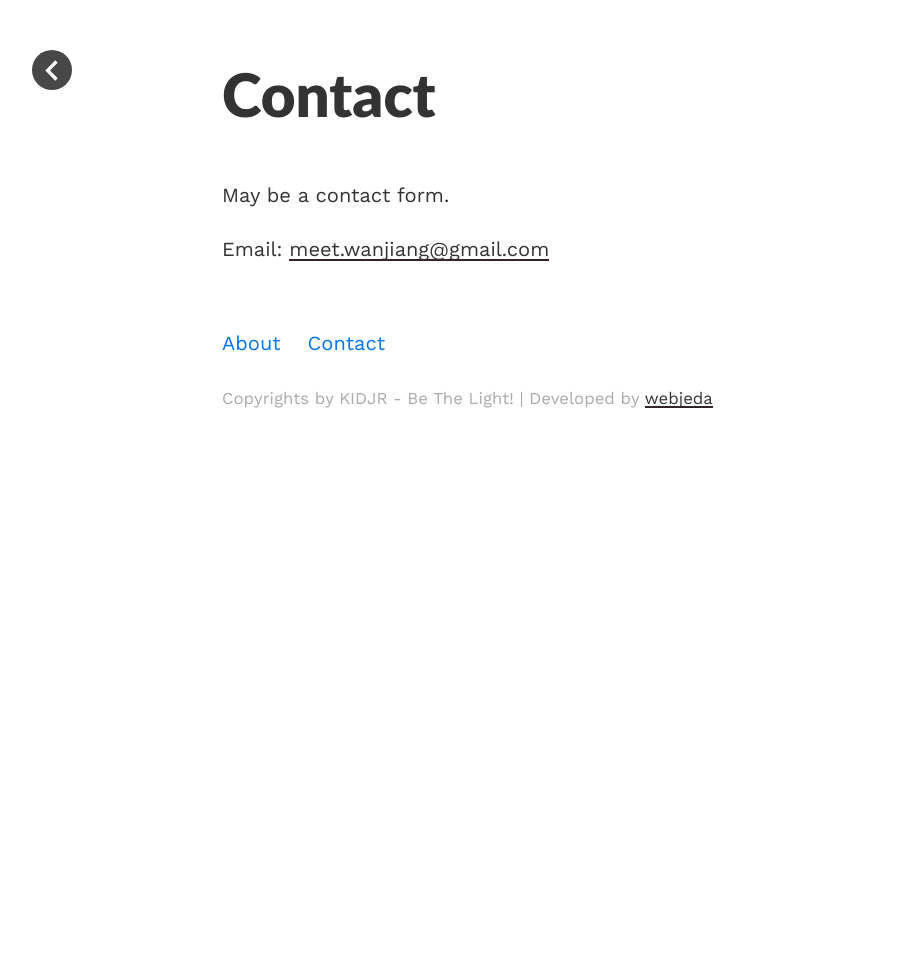
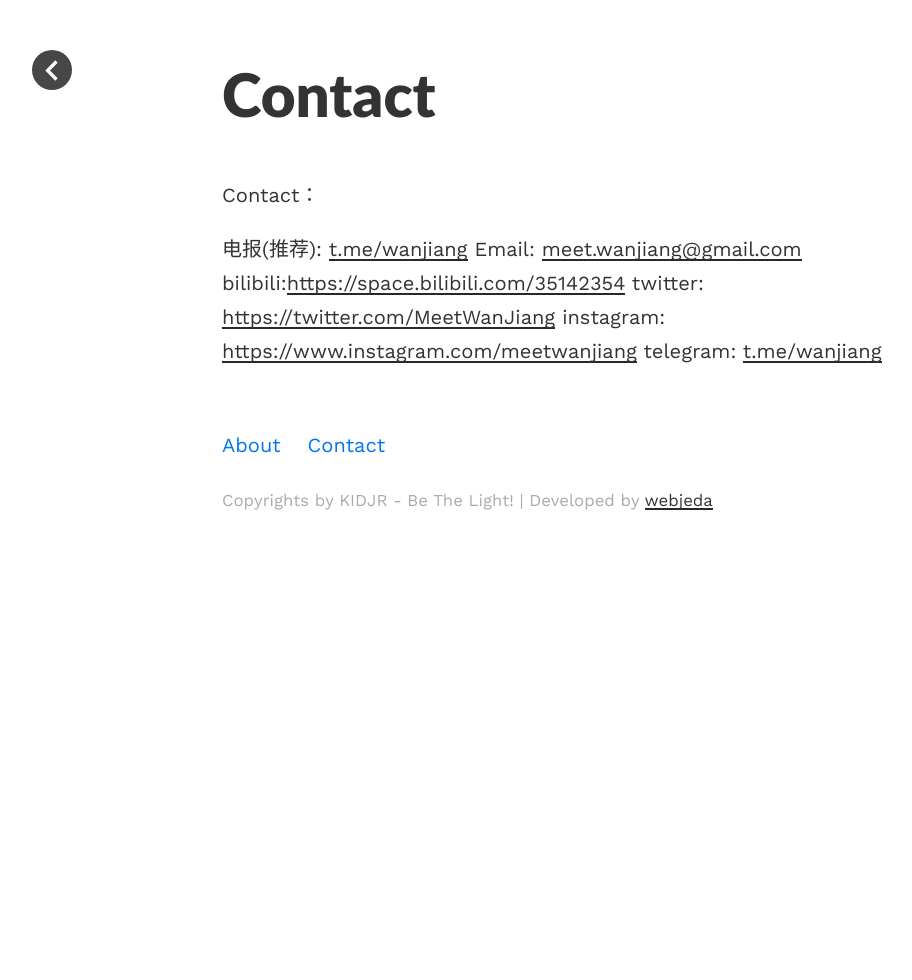
Before and after one commit to funkidsvip/kidjr.github.io, a Jekyll site: the page built from _pages/contact.md, in a window 1280 px wide. Shown: the whole page, without its empty margins (18-930 px from the left). Built offline with Jekyll 4.4.1, drawn with Linux system fonts in a browser that asks for light colours.

Commit message:
update profile

```diff
--- a/_config.yml
+++ b/_config.yml
@@ -3,8 +3,10 @@
 title: KIDJR - Be The Light!
 baseurl:  # name of the repository
 email: meet.wanjiang@gmail.com
-
-
+telegram: t.me/wanjiang
+bilibili: https://space.bilibili.com/35142354
+twitter: https://twitter.com/MeetWanJiang
+instagram: https://www.instagram.com/meetwanjiang
 
 highlighter: rouge
 markdown: kramdown
--- a/_pages/contact.md
+++ b/_pages/contact.md
@@ -4,6 +4,11 @@
 permalink: /contact/
 ---
 
-May be a contact form.
+Contact：
 
+电报(推荐): <a href="mailto:{{site.email}}">{{site.telegram}}</a>
 Email: <a href="mailto:{{site.email}}">{{site.email}}</a>
+bilibili:<a href="mailto:{{site.email}}">{{site.bilibili}}</a>
+twitter: <a href="mailto:{{site.email}}">{{site.twitter}}</a>
+instagram: <a href="mailto:{{site.email}}">{{site.instagram}}</a>
+telegram: <a href="mailto:{{site.email}}">{{site.telegram}}</a>
```
